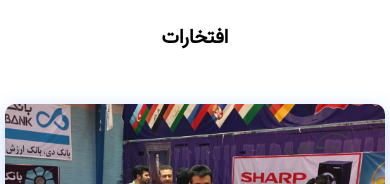
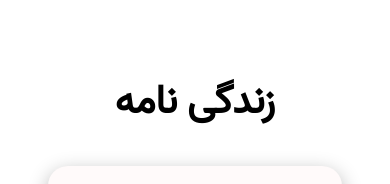
Before and after one commit to 00-team/ping-pong-site, a React app: page / in a window 390 px wide. Shown: the part 346-530 px from the top of the page. Built offline with nearby package versions, Linux system fonts and the light colour scheme; a web font is replaced by a local one.

Commit message:
added bio section and some responsive styling for base'

```diff
--- a/src/components/pages/Home.js
+++ b/src/components/pages/Home.js
@@ -10,6 +10,7 @@ import About from '../layouts/About'
 import Contact from '../layouts/Contact'
 import Students from '../layouts/Students'
 import Footer from '../layouts/Footer'
+import Bio from '../layouts/Bio'
 
 function Home() {
     return (
@@ -17,6 +18,8 @@ function Home() {
             {/* <ImgSlider /> */}
             <HeroSection />
             <h1 className='fa center topic' >محمود ریزبند</h1>
+            <Bio />
+
             <About />
 
             <Students />
--- a/src/components/sass/base.scss
+++ b/src/components/sass/base.scss
@@ -54,10 +54,11 @@ body {
     font-size: 10px;
 
     background-image: url("../../static/img/bg.png");
-    background-repeat: repeat;
+    background-repeat: space;
 }
 
 .fa {
+    font-size: $disc;
     text-align: right;
     font-family: 'Caveat', 'Vazir', cursive;
 }
@@ -84,6 +85,9 @@ body {
     ::-webkit-scrollbar {
         display: none;
     }
+    .fa{
+        font-size: $disc_mobile;
+    }
     .center{
         font-size: $heading2_mobile;
     }
```
